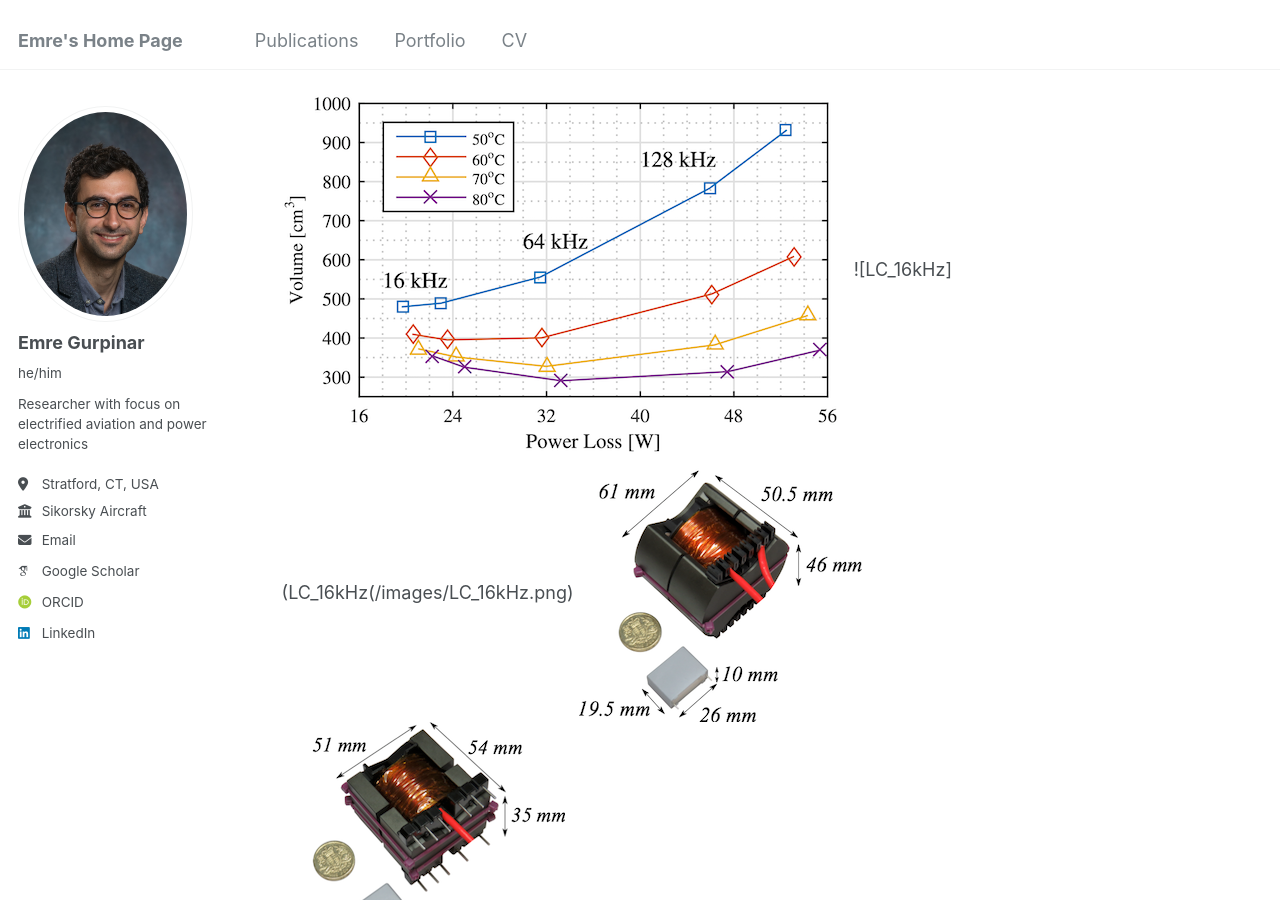
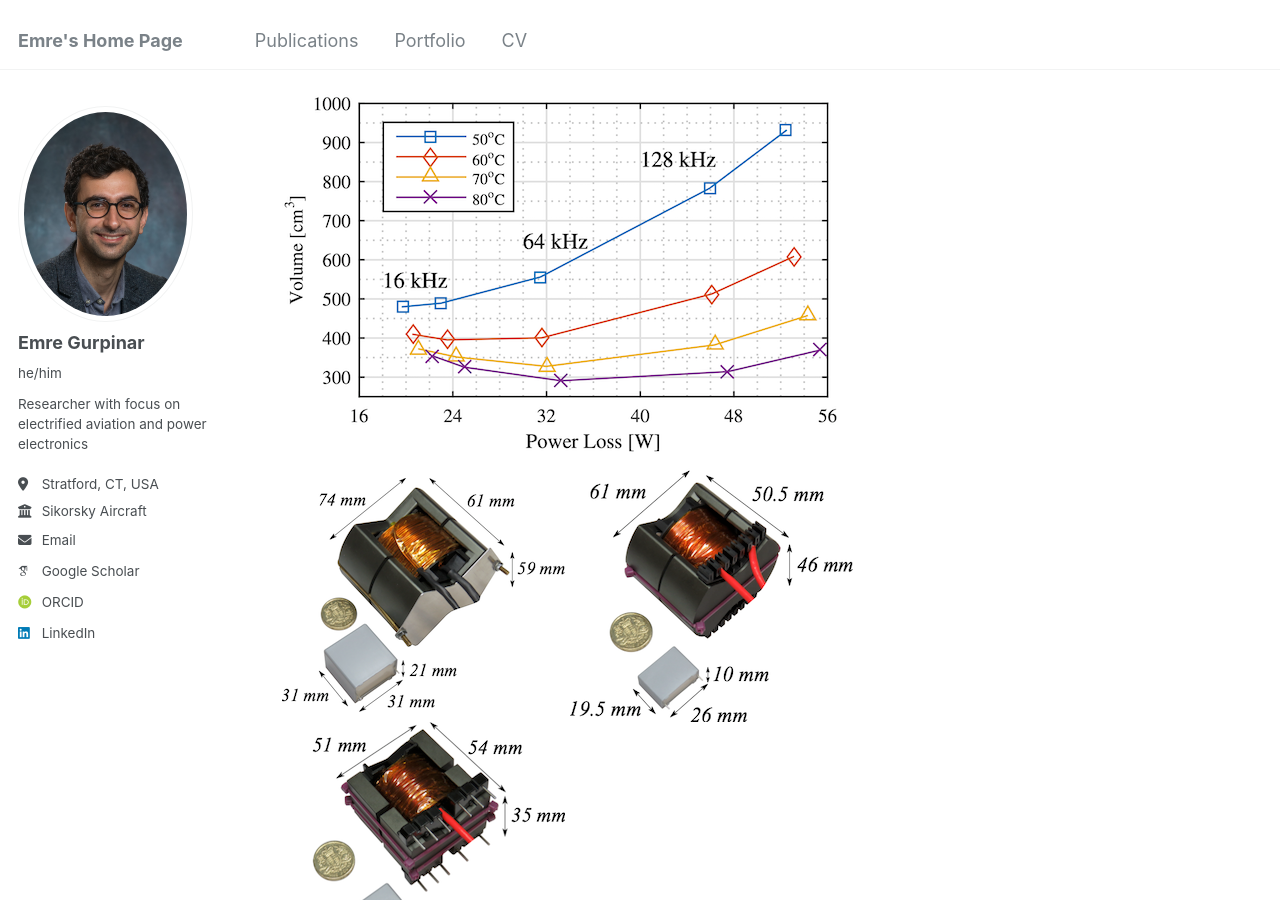
Before and after one commit to egurpinar/egurpinar.github.io, a Jekyll site: the page built from _portfolio/2_GaN_HEMT_ANPC.md, in a window 1280 px wide and 900 px high, scrolled down 714 px. Built offline with Jekyll 4.4.1, drawn with Linux system fonts in a browser that asks for light colours; some web fonts are replaced.

Commit message:
Update 2_GaN_HEMT_ANPC.md

```diff
--- a/_portfolio/2_GaN_HEMT_ANPC.md
+++ b/_portfolio/2_GaN_HEMT_ANPC.md
@@ -9,6 +9,6 @@ As part of my PhD work at University of Nottingham, this project focused on the
 You can find the details of the project in my [paper](/files/Tradeoff_Study_of_Heat_Sink_and_Output_Filter_Volume_in_a_GaN_HEMT_Based_Single-Phase_Inverter.pdf) published in IEEE Transactions on Power Electronics in 2018.
 
 ![Volume_Analysis](/images/Total_Volume_vs_Ploss-eps-converted-to.png)
-![LC_16kHz](LC_16kHz(/images/LC_16kHz.png)
+![LC_16kHz](/images/LC_16kHz.png)
 ![LC_64kHz](/images/LC_64kHz.png)
 ![LC_128kHz](/images/LC_128kHz.png)
```
